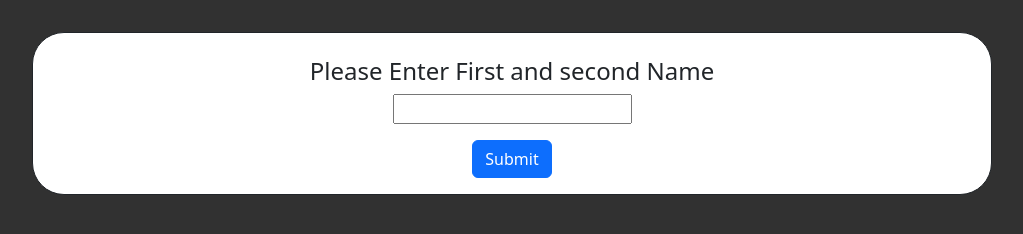
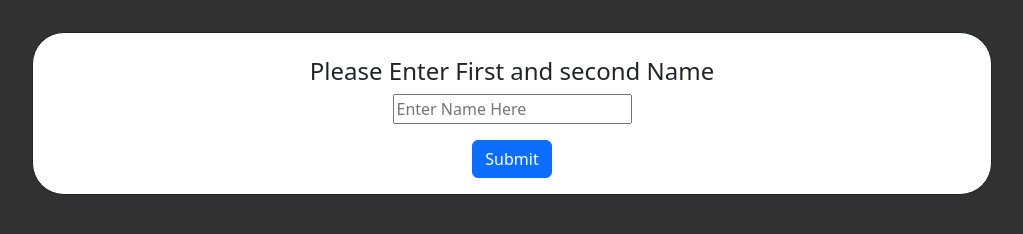
Before and after one commit to ahmedmtaham/-, a plain HTML site: page index.html in a window 1280 px wide. Shown: the whole page, without its empty margins (128-1151 px from the left). Drawn offline with nearby package versions, Linux system fonts and the light colour scheme.

Commit message:
Update index.html

```diff
--- a/index.html
+++ b/index.html
@@ -10,7 +10,7 @@
     <form id="myForm">
         <div style="margin: auto; text-align: center; border: solid 0.3px; border-radius: 2em; margin-top: 2EM; background-color: white; padding-left: 10%; padding-right: 10%; width: 75%;">
             <h1 style="font-size: x-large; margin-top: 1em;">Please Enter First and second Name</h1>
-            <input class="input" type="text">
+            <input placeholder="Enter Name Here" class="input" type="text">
             <br>
             <button style="margin-top: 1em; margin-bottom: 1em;" type="submit" class="btn btn-primary">Submit</button>
         </div>
```
